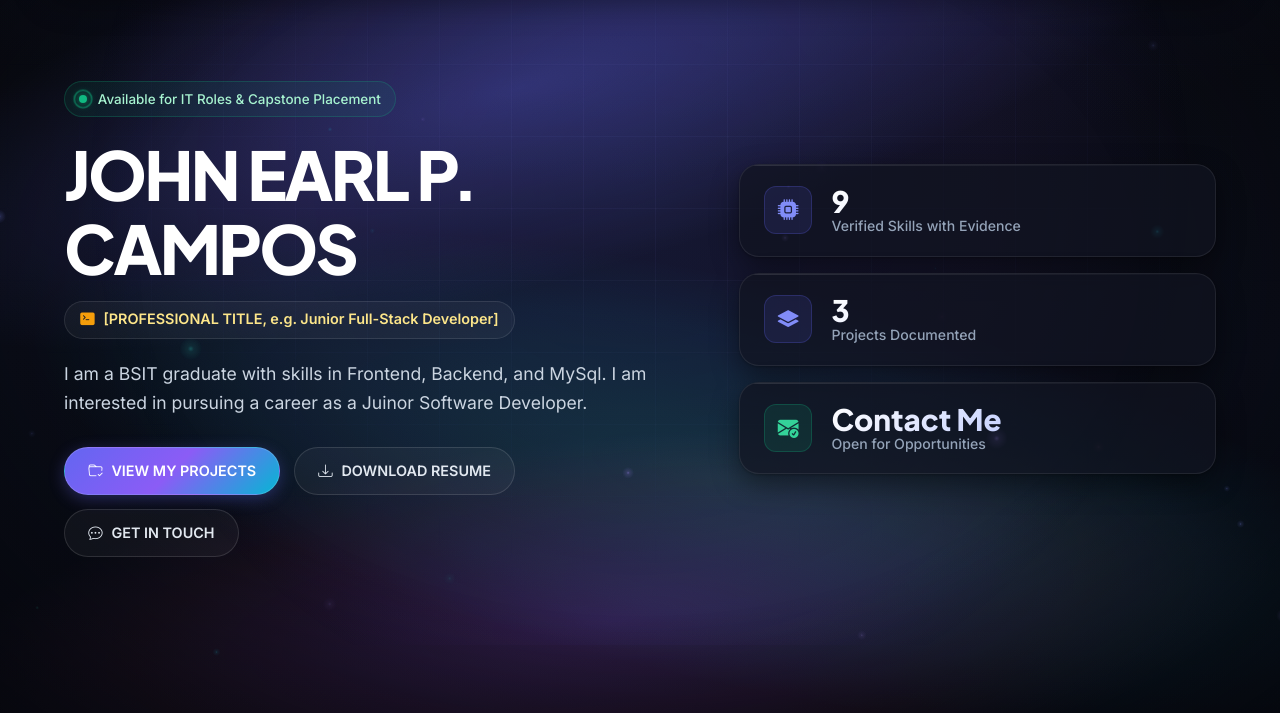
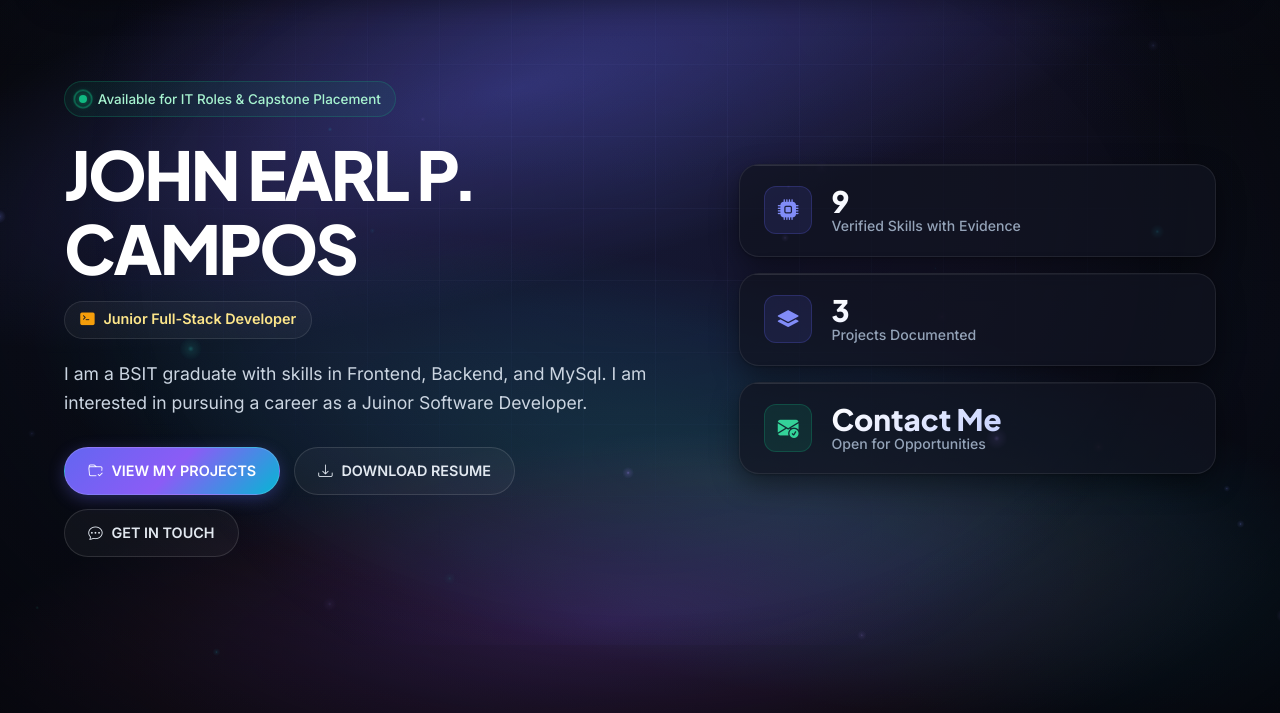
Before and after one commit to camposjohnearl-byte/CAMPOS_PORTFOLIO, a plain HTML site: page index.html in a window 1280 px wide. Shown: the part 87-800 px from the top of the page. Drawn offline with nearby package versions, Linux system fonts and the light colour scheme; no server answers.

Commit message:
Update index.html

```diff
--- a/index.html
+++ b/index.html
@@ -96,7 +96,7 @@
         </h1>
         <div class="title">
           <i class="bi bi-terminal-fill"></i>
-          <span>[PROFESSIONAL TITLE, e.g. Junior Full-Stack Developer]</span>
+          <span>Junior Full-Stack Developer</span>
         </div>
         <p class="lead">I am a BSIT graduate with skills in Frontend, Backend, and MySql. I am interested in pursuing a career as a Juinor Software Developer.</p>
 
```
